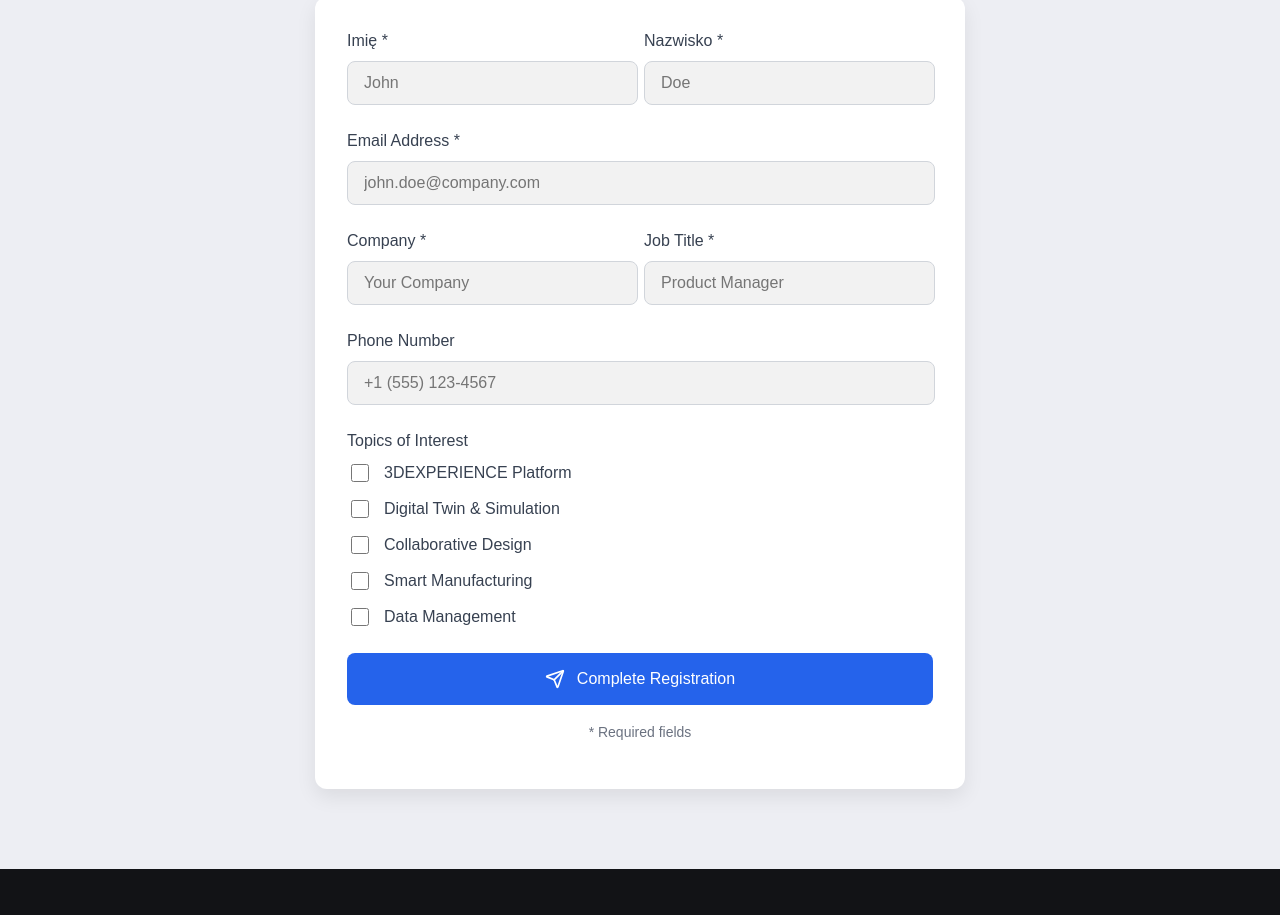
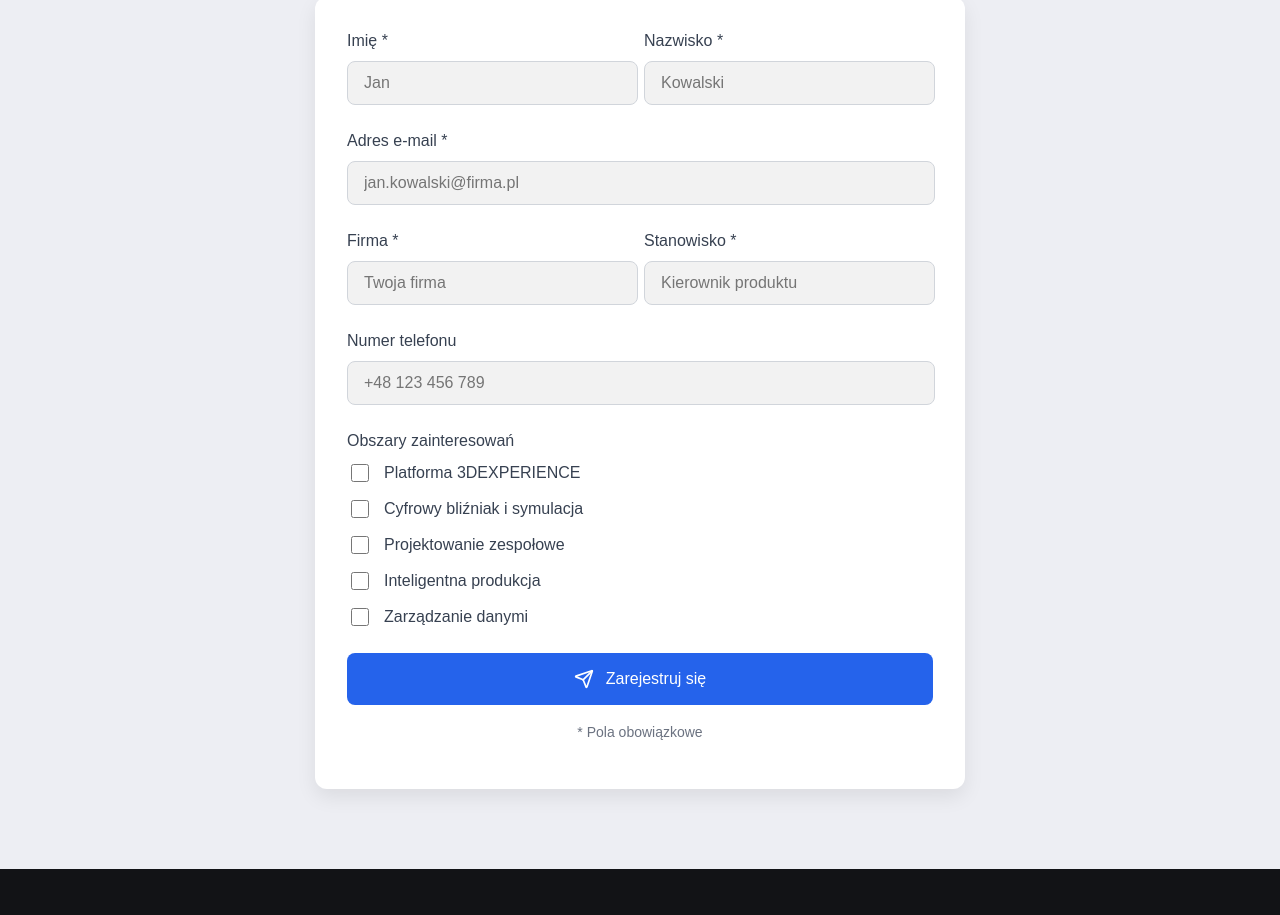
Before and after one commit to koltech-mh/koltech-mh.github.io, a React (Vite) app: page / in a window 1280 px wide. Shown: the part 3759-4674 px from the top of the page. Built offline with nearby package versions, Linux system fonts and the light colour scheme.

Commit message:
tłumaczenie pl

```diff
--- a/src/components/RegistrationForm.tsx
+++ b/src/components/RegistrationForm.tsx
@@ -16,11 +16,11 @@ export function RegistrationForm() {
   const [submitted, setSubmitted] = useState(false);
 
   const interestOptions = [
-    '3DEXPERIENCE Platform',
-    'Digital Twin & Simulation',
-    'Collaborative Design',
-    'Smart Manufacturing',
-    'Data Management'
+    'Platforma 3DEXPERIENCE',
+    'Cyfrowy bliźniak i symulacja',
+    'Projektowanie zespołowe',
+    'Inteligentna produkcja',
+    'Zarządzanie danymi'
   ];
 
   const handleSubmit = (e: React.FormEvent) => {
@@ -57,10 +57,10 @@ export function RegistrationForm() {
         <div className="reg-container">
           <div className="reg-success-card">
             <CheckCircle className="reg-success-icon" />
-            <h2 className="reg-success-title">Registration Successful!</h2>
+            <h2 className="reg-success-title">Rejestracja zakończona sukcesem!</h2>
             <p className="reg-success-text">
-              Thank you for registering.
-              You will receive a confirmation email shortly with additional details.
+              Dziękujemy za rejestrację.
+              Wkrótce otrzymasz e-mail potwierdzający z dodatkowymi szczegółami.
             </p>
           </div>
         </div>
@@ -90,7 +90,7 @@ export function RegistrationForm() {
                   value={formData.firstName}
                   onChange={(e) => setFormData({...formData, firstName: e.target.value})}
                   className="reg-input"
-                  placeholder="John"
+                  placeholder="Jan"
                 />
               </div>
 
@@ -103,13 +103,13 @@ export function RegistrationForm() {
                   value={formData.lastName}
                   onChange={(e) => setFormData({...formData, lastName: e.target.value})}
                   className="reg-input"
-                  placeholder="Doe"
+                  placeholder="Kowalski"
                 />
               </div>
             </div>
 
             <div className="reg-field">
-              <label htmlFor="email" className="reg-label">Email Address *</label>
+              <label htmlFor="email" className="reg-label">Adres e-mail *</label>
               <input
                 type="email"
                 id="email"
@@ -117,13 +117,13 @@ export function RegistrationForm() {
                 value={formData.email}
                 onChange={(e) => setFormData({...formData, email: e.target.value})}
                 className="reg-input"
-                placeholder="john.doe@company.com"
+                placeholder="jan.kowalski@firma.pl"
               />
             </div>
 
             <div className="reg-grid">
               <div>
-                <label htmlFor="company" className="reg-label">Company *</label>
+                <label htmlFor="company" className="reg-label">Firma *</label>
                 <input
                   type="text"
                   id="company"
@@ -131,12 +131,12 @@ export function RegistrationForm() {
                   value={formData.company}
                   onChange={(e) => setFormData({...formData, company: e.target.value})}
                   className="reg-input"
-                  placeholder="Your Company"
+                  placeholder="Twoja firma"
                 />
               </div>
 
               <div>
-                <label htmlFor="jobTitle" className="reg-label">Job Title *</label>
+                <label htmlFor="jobTitle" className="reg-label">Stanowisko *</label>
                 <input
                   type="text"
                   id="jobTitle"
@@ -144,25 +144,25 @@ export function RegistrationForm() {
                   value={formData.jobTitle}
                   onChange={(e) => setFormData({...formData, jobTitle: e.target.value})}
                   className="reg-input"
-                  placeholder="Product Manager"
+                  placeholder="Kierownik produktu"
                 />
               </div>
             </div>
 
             <div className="reg-field">
-              <label htmlFor="phone" className="reg-label">Phone Number</label>
+              <label htmlFor="phone" className="reg-label">Numer telefonu</label>
               <input
                 type="tel"
                 id="phone"
                 value={formData.phone}
                 onChange={(e) => setFormData({...formData, phone: e.target.value})}
                 className="reg-input"
-                placeholder="+1 (555) 123-4567"
+                placeholder="+48 123 456 789"
               />
             </div>
 
             <div className="reg-field">
-              <label className="reg-label">Topics of Interest</label>
+              <label className="reg-label">Obszary zainteresowań</label>
               <div className="reg-interest-list">
                 {interestOptions.map((interest) => (
                   <label key={interest} className="reg-interest-item">
@@ -180,10 +180,10 @@ export function RegistrationForm() {
 
             <button type="submit" className="reg-button">
               <Send className="reg-button-icon" />
-              Complete Registration
+              Zarejestruj się
             </button>
 
-            <p className="reg-required-note">* Required fields</p>
+            <p className="reg-required-note">* Pola obowiązkowe</p>
           </form>
 
         </div>
```
